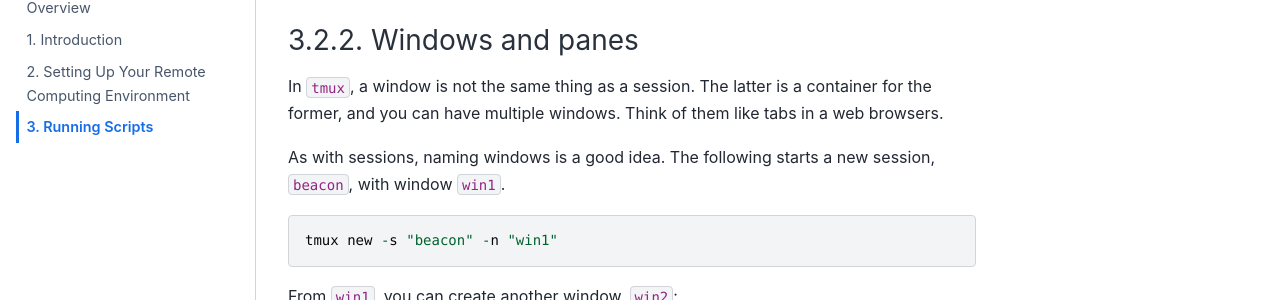
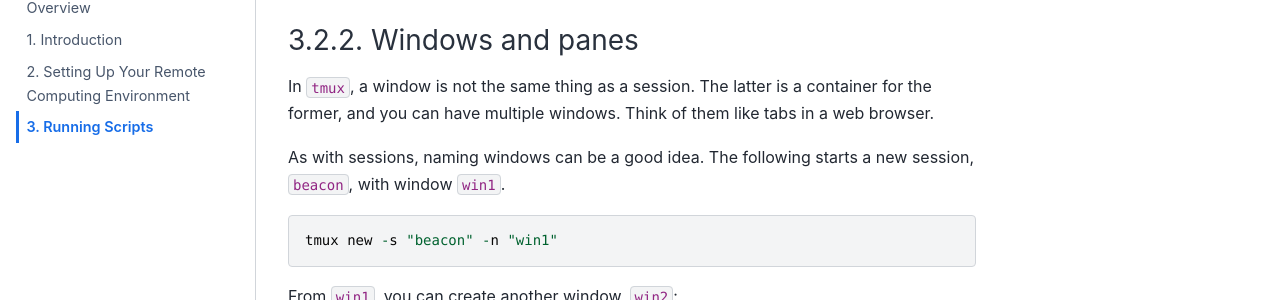
Before and after one commit to ucdavisdatalab/workshop_intro_to_remote_computing, a Jupyter Book: the page built from chapters/03_running-scripts.md, in a window 1280 px wide and 1400 px high, scrolled down 6945 px. Shown: the part 184-484 px from the top of the window. Built offline with Jupyter Book 1.0.4 settings and Sphinx 7.4.7 and the Sphinx Book theme 1.1.4, drawn with Linux system fonts in a browser that asks for light colours; some of the changed text lies outside the part shown.

Commit message:
minor reordering

````diff
--- a/chapters/03_running-scripts.md
+++ b/chapters/03_running-scripts.md
@@ -413,9 +413,9 @@
 
 In `tmux`, a window is not the same thing as a session. The latter is a
 container for the former, and you can have multiple windows. Think of them like
-tabs in a web browsers.
+tabs in a web browser.
 
-As with sessions, naming windows is a good idea. The following starts a new
+As with sessions, naming windows can be a good idea. The following starts a new
 session, `beacon`, with window `win1`.
 
 ```
@@ -459,15 +459,16 @@
 ```
 
 ...to split the window into two vertical panes. Use `-h` to split horizontally.
-As before, keybindings make this faster.
+
+![A `tmux` window with three panes running multiple
+programs](../img/tmux_panes.png)
+
+As before, keybindings make this faster:
 
 + `Ctrl+b "`: do a vertical split
 + `Ctrl+b %`: do a horizontal split
 
-![A `tmux` window with three panes running multiple
-programs](../img/tmux_panes.png)
-
-Navigate panes in command mode using your arrow keys.
+Navigate panes in command mode using your arrow keys:
 
 + `Ctrl+b left`: move to the pane on the left
 + `Ctrl+b right`: move to the pane on the right
````
